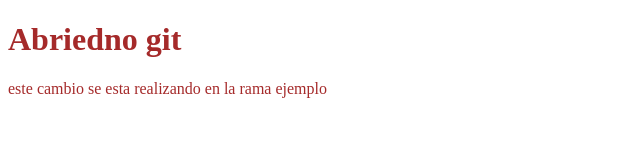
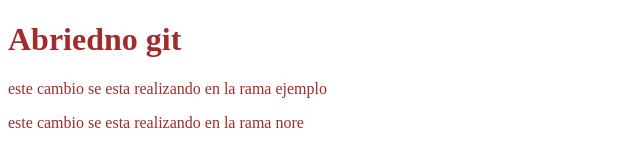
Before and after one commit to Noreysi/practicandogit, a plain HTML site: page index.html in a window 1280 px wide. Shown: the whole page, without its empty margins (0-640 px from the left). Drawn offline with Linux system fonts and the light colour scheme.

Commit message:
subiendo index

```diff
--- a/index.html
+++ b/index.html
@@ -9,6 +9,7 @@
 <header>
 	<h1> Abriedno git</h1>
 	<p>este cambio se esta realizando en la rama ejemplo</p>
+	<p>este cambio se esta realizando en la rama nore</p>
 </header>
 
 </body>
```
